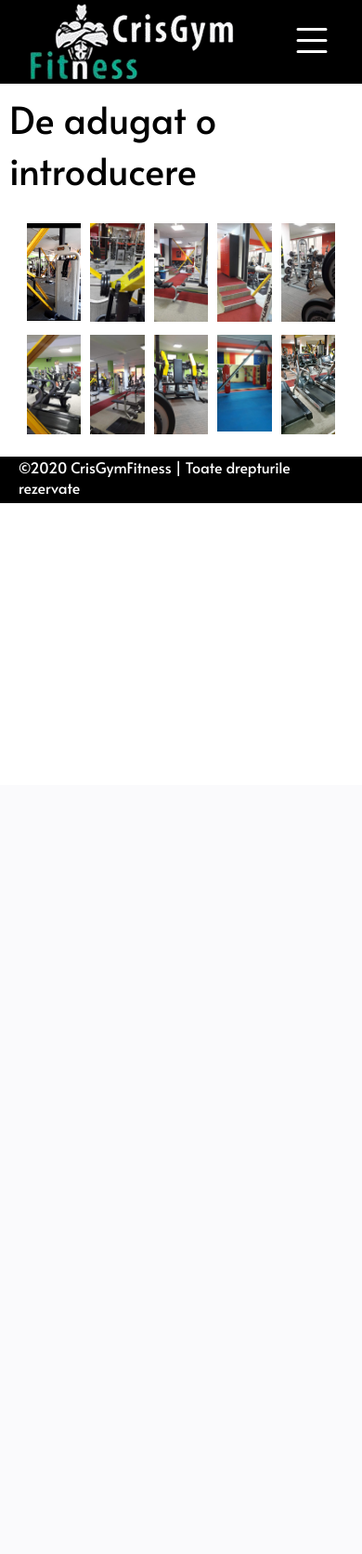
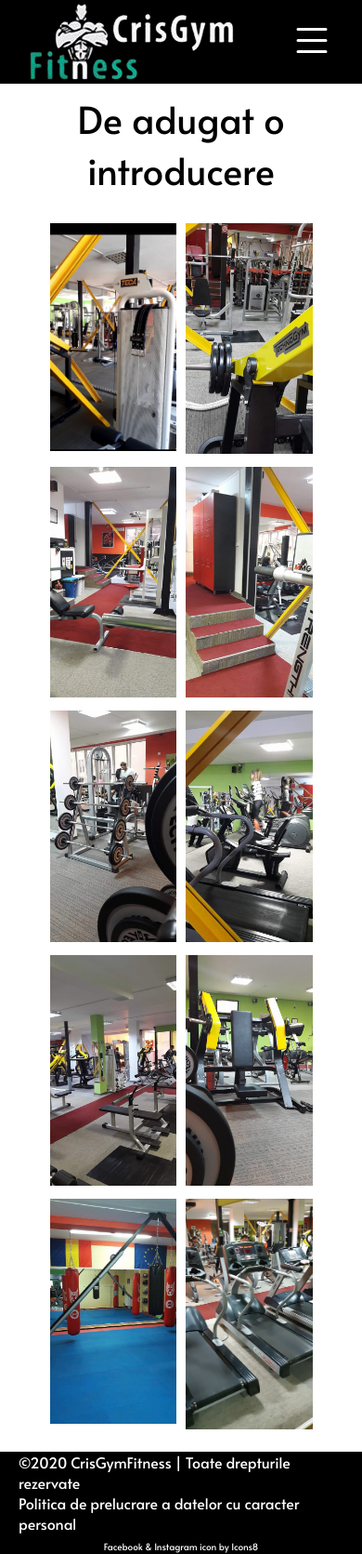
Before and after one commit to cosmingamanusi/crisgym, a PHP site: page /galerie.html in a window 390 px wide. Shown: the whole page at 93% size. Before the commit the page ends 541 px from the top, so only its background shows below. Run offline with PHP 8.4, Linux system fonts and the light colour scheme.

Commit message:
full mobile compliant beta

```diff
--- a/index.html
+++ b/index.html
@@ -58,7 +58,7 @@
     <div class="flexbox-item flexbox-item-1">
       <p id="about-us-title">Despre noi:</p>
       <p>
-        Sală de fitness ( 400mp ) dotată cu aparatură de ultimă generație atât pe zona cardio cât și pe forță. În sală
+        Sală de fitness (400mp) dotată cu aparatură de ultimă generație atât pe zona cardio cât și pe forță. În sală
         mai este amenajat un spațiu destinat kickboxingului. <br> Prețul abonamentelor este accesibil zonei. <br> Sala
         de
         fitness are 2 instructori calificați Andrei și Cristi, tineri cu cunoștințe vaste în domeniu care vă vor
--- a/resources/style/style.css
+++ b/resources/style/style.css
@@ -98,7 +98,7 @@ hr {
     left: 50%;
     transform: translate(-50%, -50%);
     z-index: 100;
-    font-size: 120px;
+    font-size: 10vw;
     color: rgb(3, 182, 143);
   }
 
@@ -264,6 +264,7 @@ hr {
     border: solid;
     border-color: black;
     border-width: 2px;
+    text-align: center;
   }
 
   .trainer-1{
@@ -307,6 +308,7 @@ hr {
     font-size: 40px;
     display: flex;
     justify-content: center;
+    text-align: center;
   }
 
   /*---------------------------------------
@@ -421,8 +423,35 @@ hr {
     Homepage - Footer
   ---------------------------------------*/
   .footer{
-    /* height: 80px; */
-    /* trb modificat */
+    position: sticky;
+    left: 0;
+    bottom: 0;
+    height: auto;
+    overflow: hidden;
+  }
+
+  /*---------------------------------------
+    Trainers
+  ---------------------------------------*/
+  .trainer-1, .trainer-2{
+    flex-direction: column;
+    padding: 0;
+  }
+
+  .trainer-1 img, .trainer-2 img{
+    width: 100%;
+  }
+
+  /*---------------------------------------
+    Photo Gallery
+  ---------------------------------------*/
+  .grid-container{
+    padding: 20px;
+    display: grid;
+    justify-content: center;
+    grid-template-columns: repeat(2, 35vw);
+    grid-template-rows: repeat(auto,10vw);
+    grid-gap: 10px;
   }
 }
 
```
